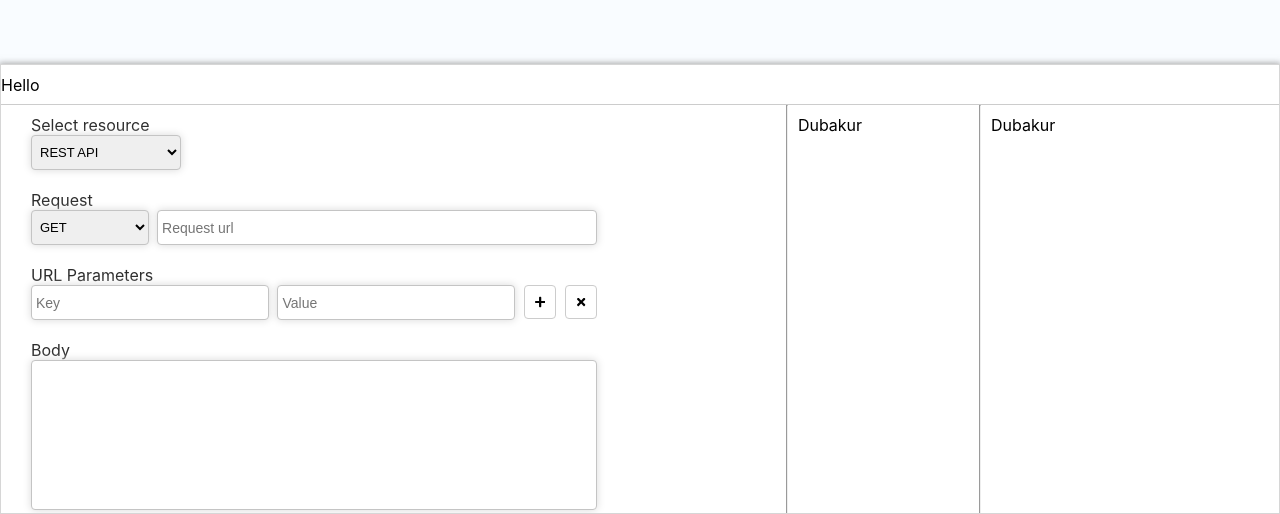
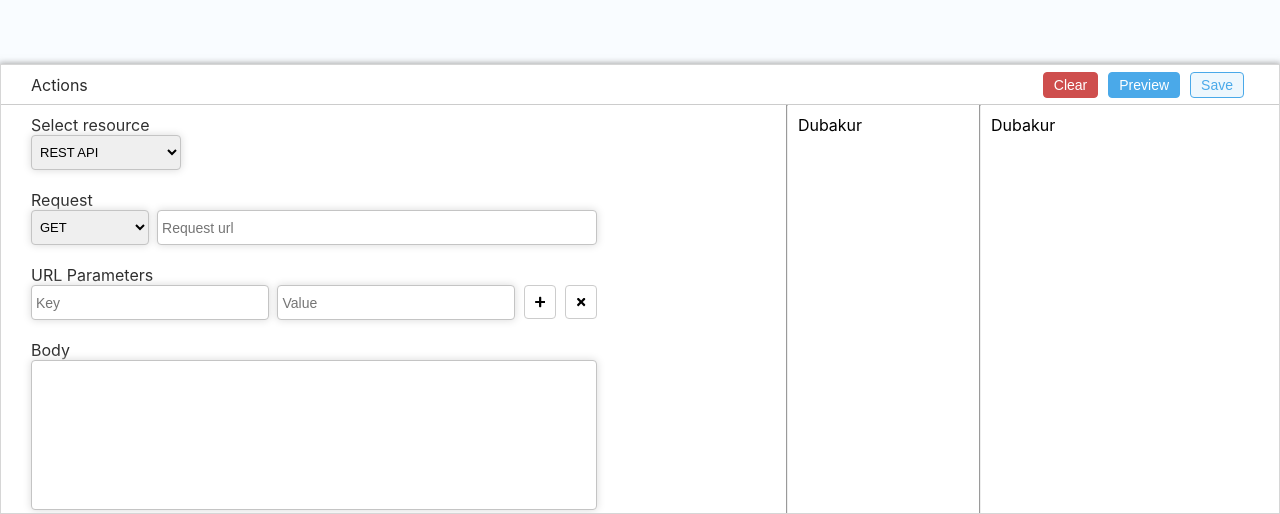
Before and after one commit to GowshikPrabhu/wb-demo, a React (Create React App) app: page / in a window 1280 px wide. Shown: the part 286-800 px from the top of the page. Built offline with nearby package versions, Linux system fonts and the light colour scheme.

Commit message:
create button on bottom sheet top bar

```diff
--- a/src/pages/Components/BottomSheet/BottomSheet.css
+++ b/src/pages/Components/BottomSheet/BottomSheet.css
@@ -12,15 +12,6 @@
   /* scroll-behavior: smooth; */
 }
 
-.bottomsheet__topbar {
-  display: flex;
-  align-items: center;
-  height: 40px;
-  background-color: #fff;
-  position: sticky;
-  top: 0;
-  border-bottom: 1px solid #ccc;
-}
 .bottomsheet__content {
   display: flex;
   flex-direction: row;
@@ -77,3 +68,45 @@
   -moz-box-shadow: 0px 0px 4px var(--info);
   -webkit-box-shadow: 0px 0px 4px var(--info);
 }
+/* BottomSheet TopBar */
+.bottomsheet__topbar {
+  display: flex;
+  justify-content: space-between;
+  align-items: center;
+  height: 40px;
+  background-color: #fff;
+  position: sticky;
+  top: 0;
+  border-bottom: 1px solid #ccc;
+}
+.bottomsheet__topbar p {
+  color: var(--heading-text);
+  margin-left: 30px;
+}
+.bottomsheet__topbar div {
+  margin-right: 30px;
+}
+.bottomsheet__topbar button {
+  margin: 0 5px;
+  padding: 4px 10px;
+  border: 0;
+  border-radius: 4px;
+  font-size: 14px;
+  font-weight: 400;
+}
+.bottomsheet__topbar button.clear {
+  background-color: var(--danger);
+  color: white;
+  border: 1px solid var(--danger);
+}
+.bottomsheet__topbar button.preview {
+  background-color: var(--info);
+  color: white;
+  border: 1px solid var(--info);
+}
+.bottomsheet__topbar button.save {
+  background-color: #4aa9e917;
+  color: var(--info);
+  border: 1px solid var(--info);
+}
+/* BottomSheet TopBar End */
--- a/src/pages/Components/BottomSheet/BottomSheet.js
+++ b/src/pages/Components/BottomSheet/BottomSheet.js
@@ -5,6 +5,7 @@ import TextInput from "../TextInput/TextInput";
 import "./BottomSheet.css";
 import { FaPlus, FaTimes } from "react-icons/fa";
 import Spacing from "../Spacing/Spacing";
+import BottomSheetTopBar from "./components/BottomSheetTopBar";
 
 const BottomSheet = () => {
   const [dualInputs, setDualInput] = useState([]);
@@ -22,7 +23,11 @@ const BottomSheet = () => {
 
   return (
     <div className="bottomsheet__container">
-      <div className="bottomsheet__topbar">Hello</div>
+      <BottomSheetTopBar
+        onClear={() => {}}
+        onPreview={() => {}}
+        onSave={() => {}}
+      />
       <div className="bottomsheet__content">
         <div className="bottomsheet__content__section1">
           <DropdownInput
--- /dev/null
+++ b/src/pages/Components/BottomSheet/components/BottomSheetTopBar.js
@@ -0,0 +1,22 @@
+import React from "react";
+
+const BottomSheetTopBar = ({ onClear, onPreview, onSave }) => {
+  return (
+    <div className="bottomsheet__topbar">
+      <p>Actions</p>
+      <div>
+        <button className="clear" onClick={onClear}>
+          Clear
+        </button>
+        <button className="preview" onClick={onPreview}>
+          Preview
+        </button>
+        <button className="save" onClick={onSave}>
+          Save
+        </button>
+      </div>
+    </div>
+  );
+};
+
+export default BottomSheetTopBar;
```
